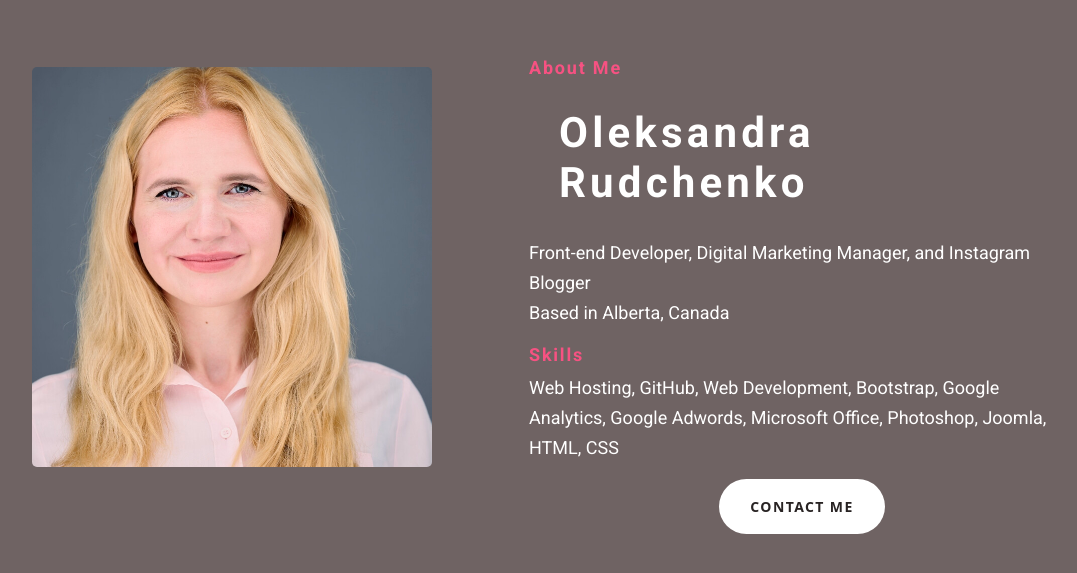
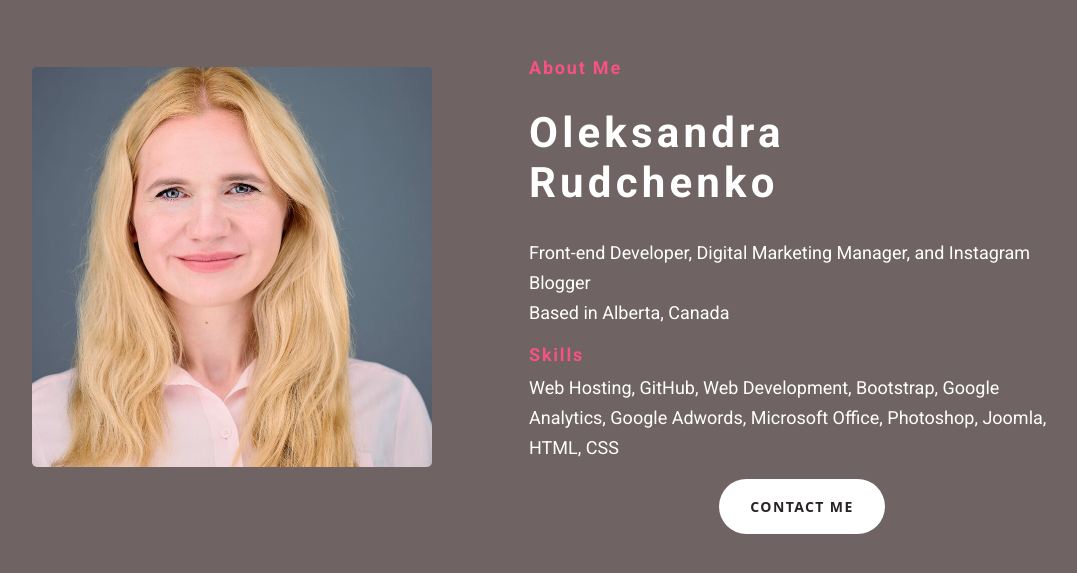
Before and after one commit to Oleksandra-Rud/Portfolio-Oleksandra, a plain HTML site: page about.html in a window 1280 px wide. Shown: the part 123-696 px from the top of the page, without its empty margins (123-1200 px from the left). Drawn offline with nearby package versions, Linux system fonts and the light colour scheme.

Commit message:
fix: update css

```diff
--- a/style.css
+++ b/style.css
@@ -130,7 +130,8 @@ h5 {font-family: 'Roboto';
 
 .about h1 {font-size: 42px;
     text-align: left;
-line-height: 50px;}
+line-height: 50px;
+margin-left: 0px;}
 
 
 
```
